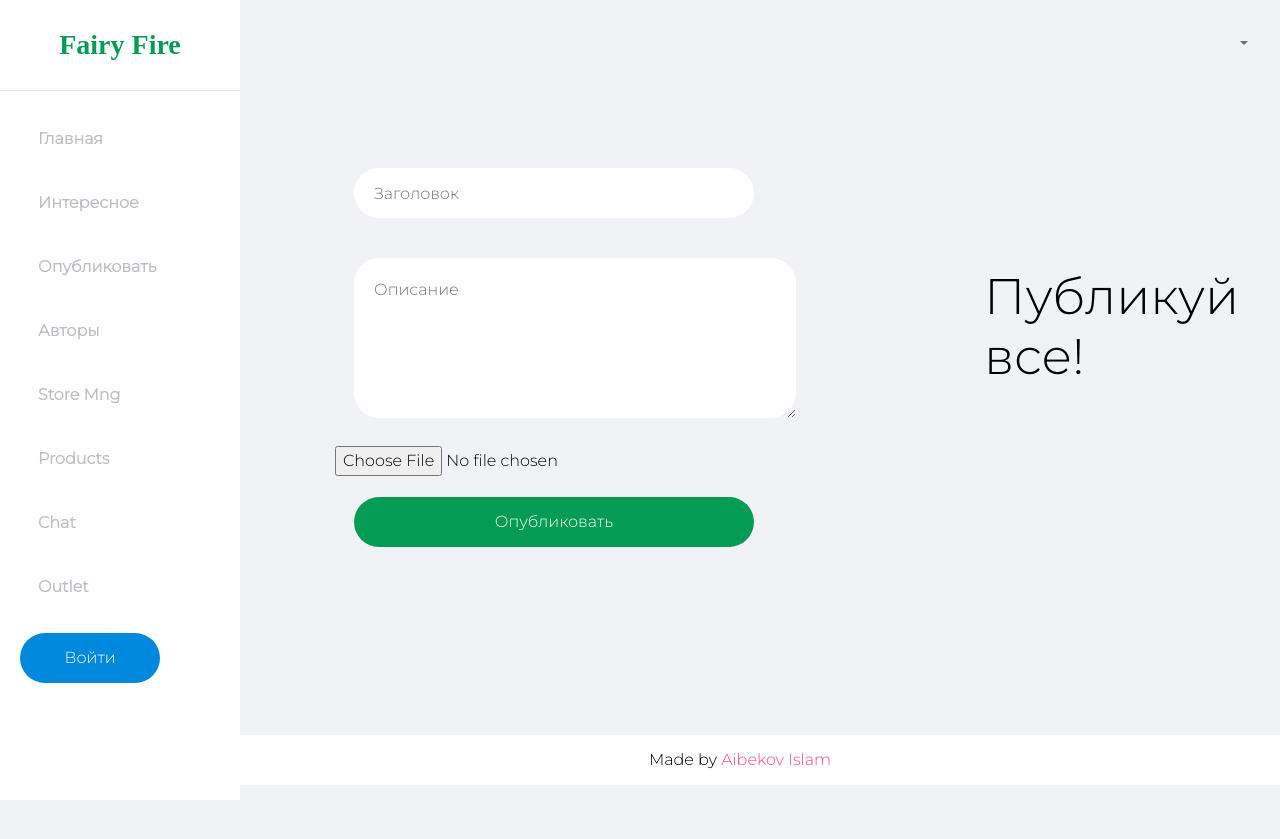
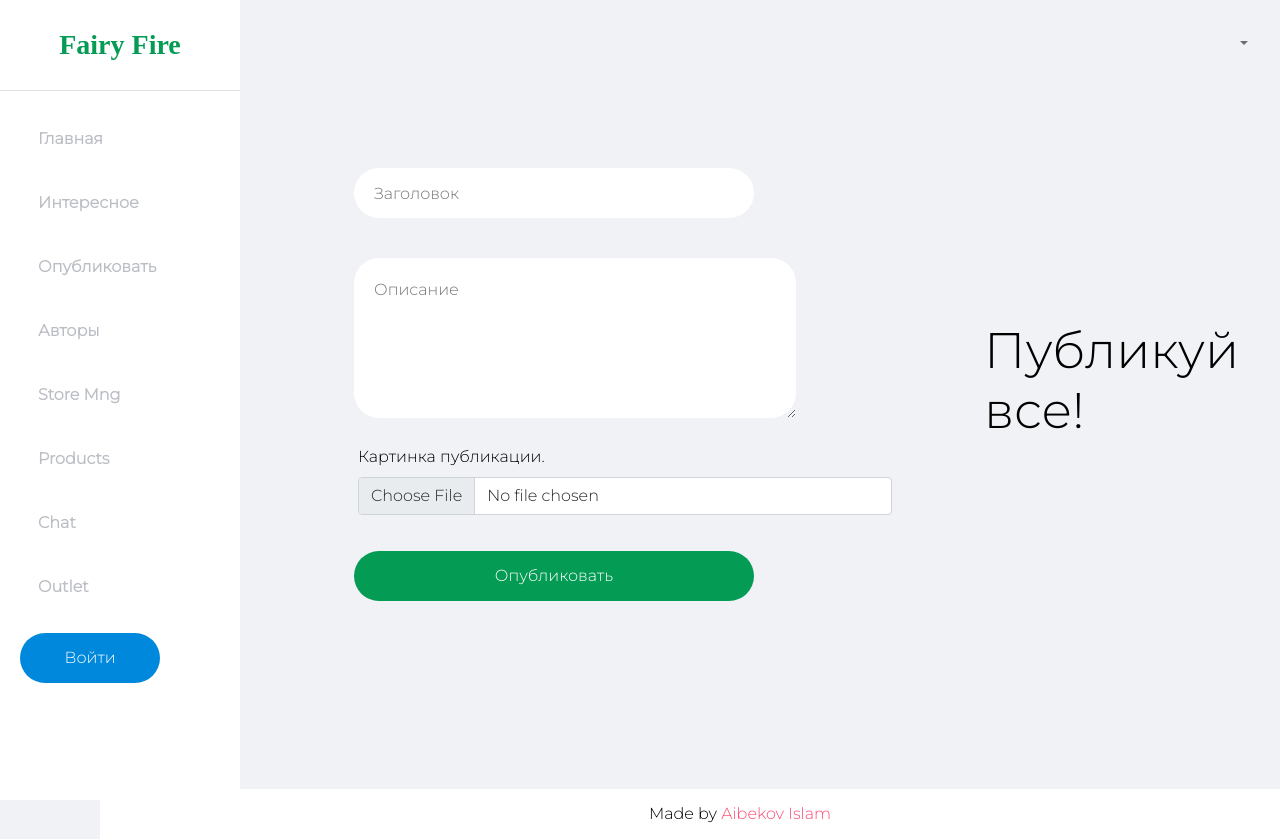
Before and after one commit to aibekovislam/Fairy, a Django app: page /publish/ in a window 1280 px wide. Before the commit the page ends 800 px from the top, so only its background shows below. Run offline with Django 3.2, Linux system fonts and the light colour scheme; some web fonts are replaced.

Commit message:
modified style forms

```diff
--- a/core/templates/publish.html
+++ b/core/templates/publish.html
@@ -10,7 +10,10 @@
             {% csrf_token %}
             <input type="text" class="input-publish" name="title" placeholder="Заголовок">
             <textarea name="text" id="text-publish" cols="43" rows="5" placeholder="Описание"></textarea>
-            <input type="file" name="image">
+            <div class="mb-3">
+            <label for="formFile" class="form-label ms-4">Картинка публикации.</label>
+            <input class="form-control ms-4" type="file" id="formFile" name="image">
+          </div>
             <button class="btn-publish">Опубликовать</button>
           </form>
         </div>
```
Also changed, not shown: core/static/style.css (line endings or trailing spaces), db.sqlite3.
